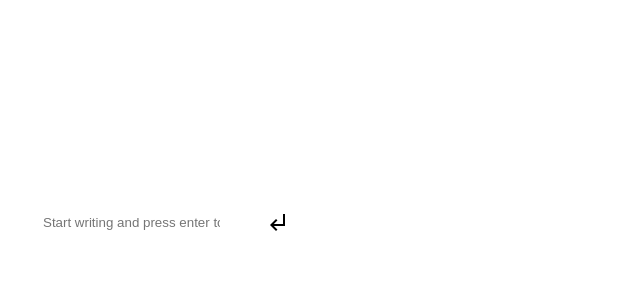
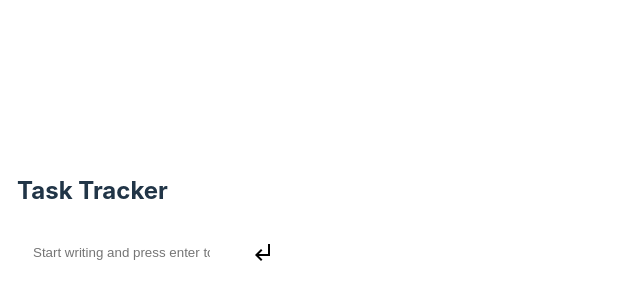
Before and after one commit to Jaunty5899/TaskTracker, a React (Vite) app: page / in a window 1280 px wide. Shown: the part 178-478 px from the top of the page, without its empty margins (0-640 px from the left). Built offline with nearby package versions, Linux system fonts and the light colour scheme.

Commit message:
Tasks block started

```diff
--- a/src/App.css
+++ b/src/App.css
@@ -1,5 +1,5 @@
 .container {
   border: 2px solid white;
   border-radius: 14px;
-  padding: 20px;
+  padding: 0 15px 15px 15px;
 }
--- a/src/App.jsx
+++ b/src/App.jsx
@@ -1,10 +1,13 @@
 import "./App.css";
 import Search from "./Search";
+import Tasks from "./Tasks";
 
 function App() {
   return (
     <div className="container">
+      <h2>Task Tracker</h2>
       <Search />
+      <Tasks />
     </div>
   );
 }
--- a/src/Search.css
+++ b/src/Search.css
@@ -8,7 +8,7 @@
   padding: 4px;
 }
 .searchBox {
-  padding: 15px;
+  padding: 10px;
   flex-grow: 1;
   outline: none;
   border: none;
--- /dev/null
+++ b/src/Tasks.jsx
@@ -0,0 +1,5 @@
+import "./Tasks.css";
+
+export default function Tasks() {
+  console.log("hello");
+}
```
Also changed, not shown: src/Tasks.css (added).
